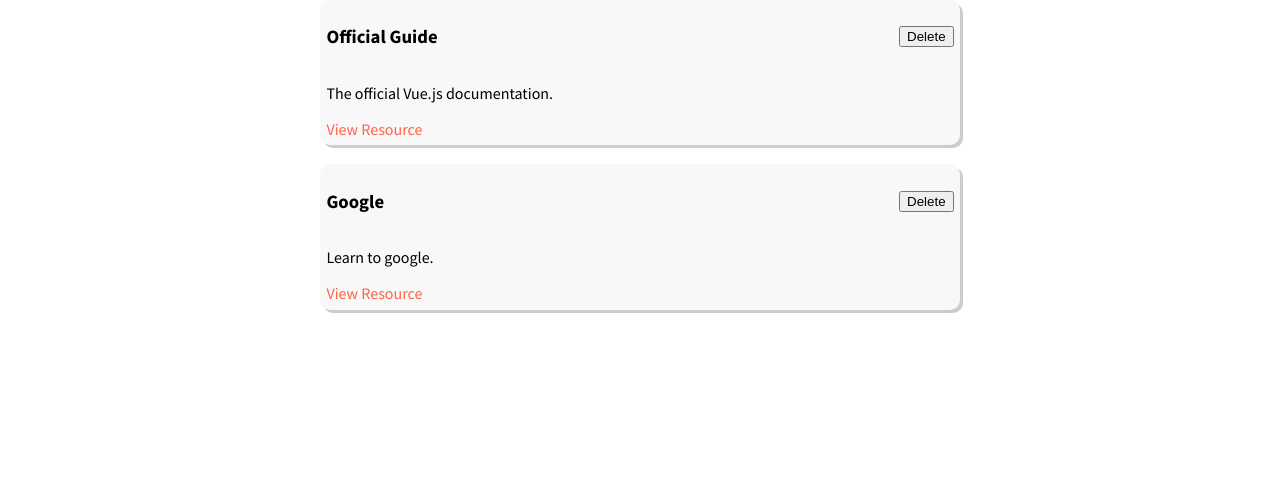
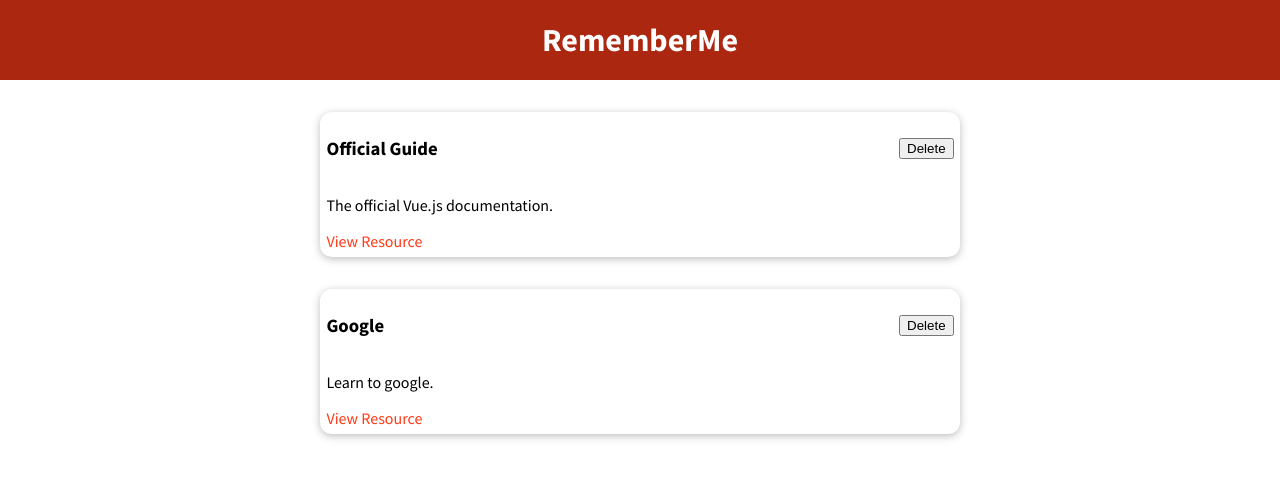
Before and after one commit to KauanMuriel/learning-resources-app, a Vue app: page / in a window 1280 px wide. Shown: the top 478 px of the page. Built offline with nearby package versions, Linux system fonts and the light colour scheme.

Commit message:
Header, base card component and styling

```diff
--- a/src/App.vue
+++ b/src/App.vue
@@ -1,16 +1,16 @@
 <template>
+    <the-header title="RememberMe"></the-header>
     <stored-resources :resources="storedResources"></stored-resources>
 </template>
 
 <script>
 import StoredResources from './components/learning-resources/StoredResources.vue';
+import TheHeader from './components/layouts/TheHeader.vue';
 
 export default {
     components: {
+        'the-header': TheHeader,
         'stored-resources': StoredResources
-    },
-    provide: {
-
     },
     data() {
         return {
--- /dev/null
+++ b/src/components/UI/BaseCard.vue
@@ -0,0 +1,22 @@
+<template>
+    <div>
+        <slot></slot>
+    </div>
+</template>
+
+<script>
+export default {
+
+}
+</script>
+
+<style scoped>
+div {
+    border-radius: 12px;
+    box-shadow: 0 2px 8px rgba(0, 0, 0, 0.26);
+    border-radius: 12px;
+    max-width: 40rem;
+    padding: 1%;
+    margin: 2rem auto;
+}
+</style>
--- /dev/null
+++ b/src/components/layouts/TheHeader.vue
@@ -0,0 +1,27 @@
+<template>
+    <header>
+        <h1>{{ title }}</h1>
+    </header>
+</template>
+
+<script>
+export default {
+    props: ['title']
+}
+</script>
+
+<style scoped>
+header {
+    width: 100%;
+    height: 5rem;
+    background-color: rgb(172, 39, 16);
+    display: flex;
+    justify-content: center;
+    align-items: center;
+}
+
+header h1 {
+    color: white;
+    margin: 0;
+}
+</style>
--- a/src/components/learning-resources/LearningResource.vue
+++ b/src/components/learning-resources/LearningResource.vue
@@ -1,15 +1,15 @@
 <template>
     <li>
-        <div>
+        <base-card>
             <header>
                 <h3>{{ title }}</h3>
                 <button>Delete</button>
             </header>
-        </div>
-        <p>{{ description }}</p>
-        <nav>
-            <a :href="link">View Resource</a>
-        </nav>
+            <p>{{ description }}</p>
+            <nav>
+                <a :href="link">View Resource</a>
+            </nav>
+        </base-card>
     </li>
 </template>
 
@@ -44,12 +44,7 @@
 <style scoped>
 li {
     margin: auto;
-    margin-bottom: 3%;
     max-width: 40rem;
-    background-color: rgb(248, 248, 248);
-    padding: 1%;
-    border-radius: 10px;
-    box-shadow: 3px 3px #ccc;
     list-style: none;
 }
 
@@ -61,6 +56,10 @@
 
 a {
     text-decoration: none;
-    color: tomato;
+    color: rgb(255, 56, 21);
+}
+
+a:hover {
+    color: rgb(218, 51, 21);
 }
 </style>
```
Also changed, not shown: src/main.js (+7 -1 lines).
